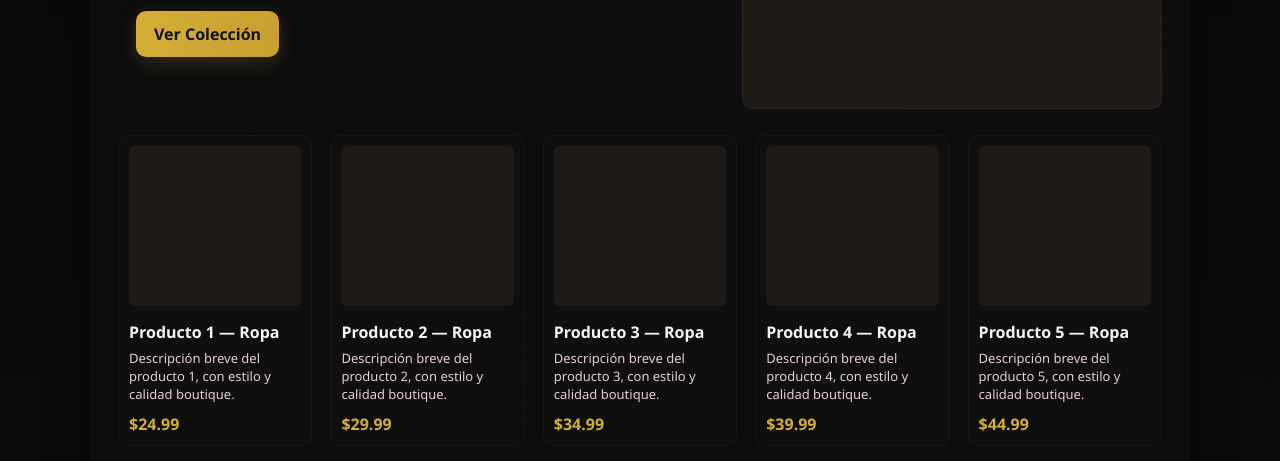
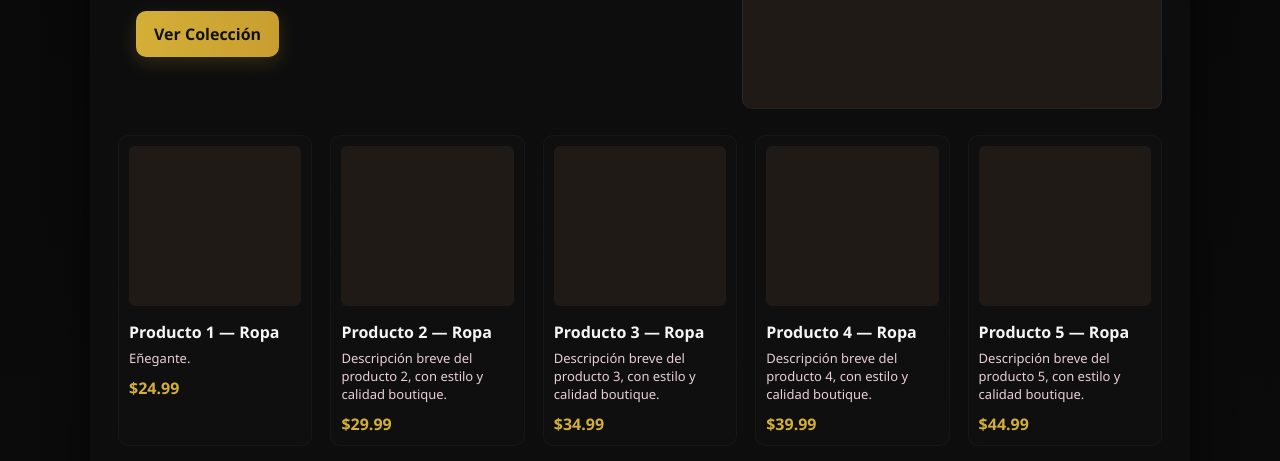
Before and after one commit to sbasantes3/boutiques_stephany.github.io, a plain HTML site: page index.html in a window 1280 px wide. Shown: the part 321-782 px from the top of the page. Drawn offline with Linux system fonts and the light colour scheme.

Commit message:
Imagen descripcion

```diff
--- a/index.html
+++ b/index.html
@@ -40,7 +40,7 @@
       <article class="card">
         <img src="imagenes/producto1.jpg" alt="Producto 1" />
         <h3>Producto 1 — Ropa</h3>
-        <p>Descripción breve del producto 1, con estilo y calidad boutique.</p>
+        <p>Eñegante.</p>
         <div class="price">$24.99</div>
       </article>
 
```
